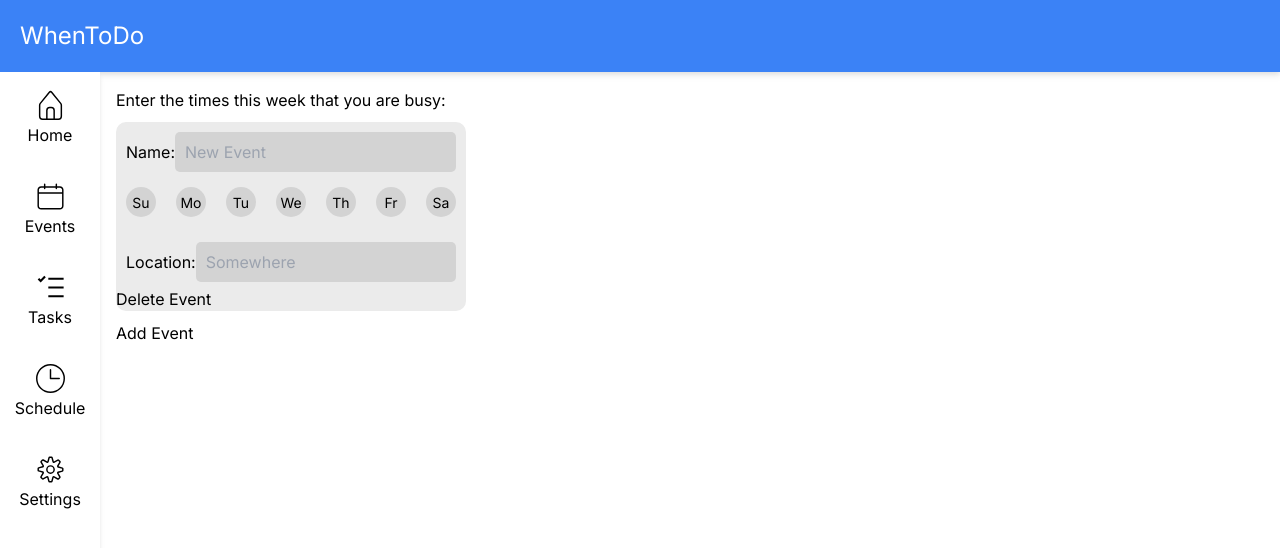
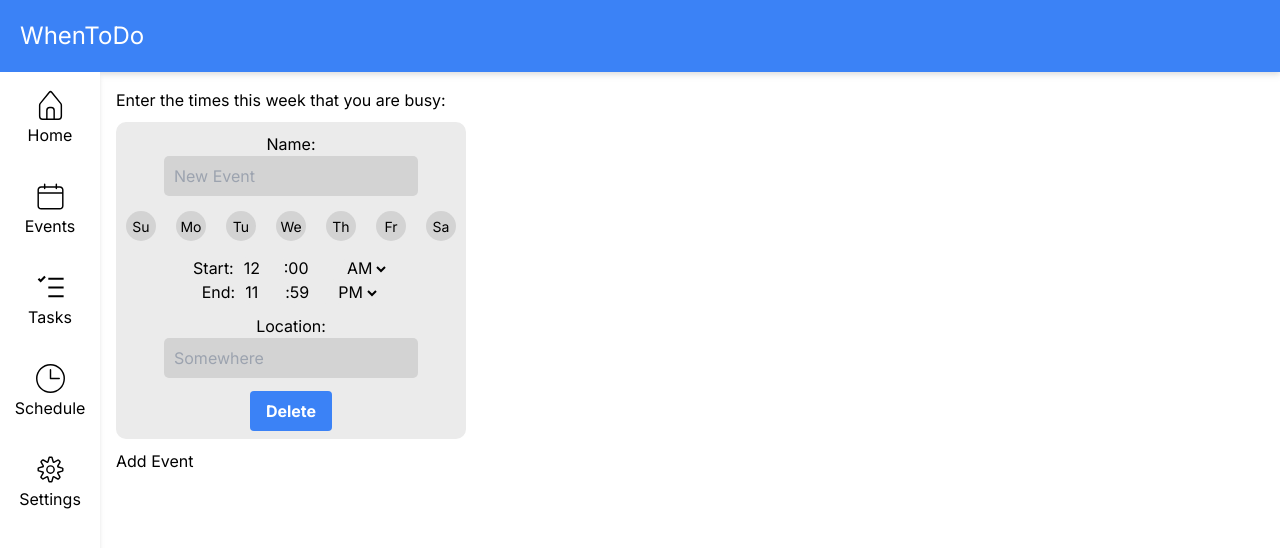
Before and after one commit to cdrice26/when-to-do, a Next.js app: page /availability in a window 1280 px wide. Shown: the top 548 px of the page. Built offline with nearby package versions, Linux system fonts and the light colour scheme; what uuid-js would draw is missing.

Commit message:
Added time pickers

```diff
--- a/package.json
+++ b/package.json
@@ -13,6 +13,7 @@
     "react": "^18",
     "react-dom": "^18",
     "react-icons": "^5.2.1",
+    "react-time-picker": "^7.0.0",
     "uuid-js": "^0.7.5"
   },
   "devDependencies": {
--- /dev/null
+++ b/src/components/Button.js
@@ -0,0 +1,14 @@
+import React from 'react';
+
+const Button = ({ text, onClick }) => {
+  return (
+    <button
+      className='bg-blue-500 hover:bg-blue-700 text-white font-bold py-2 px-4 rounded'
+      onClick={onClick}
+    >
+      {text}
+    </button>
+  );
+};
+
+export default Button;
--- a/src/components/Event.js
+++ b/src/components/Event.js
@@ -1,5 +1,7 @@
 import DaySelector from './DaySelector';
-//import TimePicker from './TimePicker';
+import TimePicker from './TimePicker';
+import Button from './Button';
+import React from 'react';
 
 /**
  * One event on the availablility screen, with controls for editing and deleting
@@ -31,16 +33,20 @@ const Event = ({
       </div>
       <DaySelector daysSelected={days} onChange={onDayChange} />
       <div style={styles.timePickers}>
-        {/* <TimePicker
+        <TimePicker
           label='Start: '
           value={startTime}
-          onChange={(_e, selectedTime) => onStartChange(selectedTime)}
+          onChange={(selectedTime) =>
+            onStartChange(new Date(0, 0, 0, ...selectedTime.split(':')))
+          }
         />
         <TimePicker
           label='End: '
           value={endTime}
-          onChange={(_e, selectedTime) => onEndChange(selectedTime)}
-        /> */}
+          onChange={(selectedTime) =>
+            onEndChange(new Date(0, 0, 0, ...selectedTime.split(':')))
+          }
+        />
       </div>
       <div style={styles.timePickers}>
         <div>Location: </div>
@@ -51,7 +57,9 @@ const Event = ({
           onInput={onLocationChange}
         />
       </div>
-      <button onClick={onDestroy}>Delete Event</button>
+      <div className='flex justify-center items-center w-full p-2'>
+        <Button onClick={onDestroy} text='Delete' />
+      </div>
     </div>
   );
 };
@@ -66,7 +74,7 @@ const styles = {
   },
   timePickers: {
     display: 'flex',
-    flexDirection: 'row',
+    flexDirection: 'column',
     justifyContent: 'space-between',
     alignItems: 'center',
     padding: 5,
--- /dev/null
+++ b/src/components/TimePicker.js
@@ -0,0 +1,38 @@
+import React from 'react';
+import { TimePicker as ReactTimePicker } from 'react-time-picker';
+import './TimePickerStyles.css';
+
+/**
+ * Time input component for amount of hours and minutes
+ * @param {*} props - All props needed for the time input
+ * @returns
+ */
+const TimePicker = (props) => {
+  React.useEffect(() => {
+    console.log(props.value);
+  });
+
+  return (
+    <div style={styles.timePickerContainer}>
+      <span style={styles.timePickerLabel}>{props.label}</span>
+      <ReactTimePicker
+        value={props.value}
+        onChange={props.onChange}
+        disableClock={true}
+        clearIcon={null}
+      />
+    </div>
+  );
+};
+
+const styles = {
+  timePickerContainer: {
+    display: 'flex',
+    flexDirection: 'row',
+    alignItems: 'center',
+    justifyContent: 'center',
+    gap: 10
+  }
+};
+
+export default TimePicker;
--- /dev/null
+++ b/src/components/TimePickerStyles.css
@@ -0,0 +1,13 @@
+.react-time-picker__inputGroup__input {
+  min-width: 40px;
+  outline: none;
+  font-size: 1rem;
+  box-sizing: border-box;
+  background-color: rgb(235, 235, 235);
+  border-radius: 5px;
+}
+
+.react-time-picker__wrapper {
+  display: flex;
+  gap: 0.5rem;
+}
```
Also changed, not shown: 1 other file (tests, documents, lock files or other folders).
